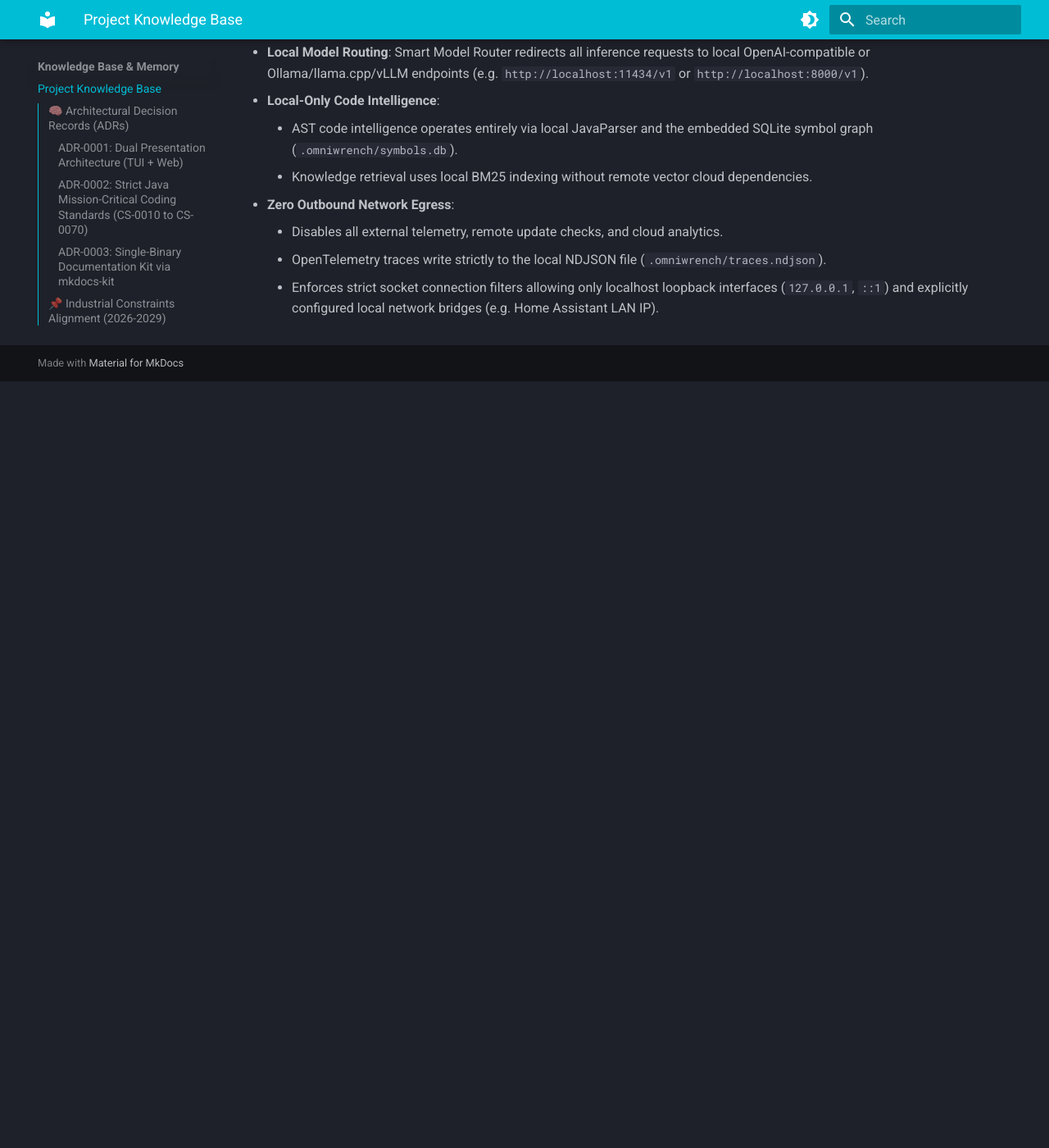
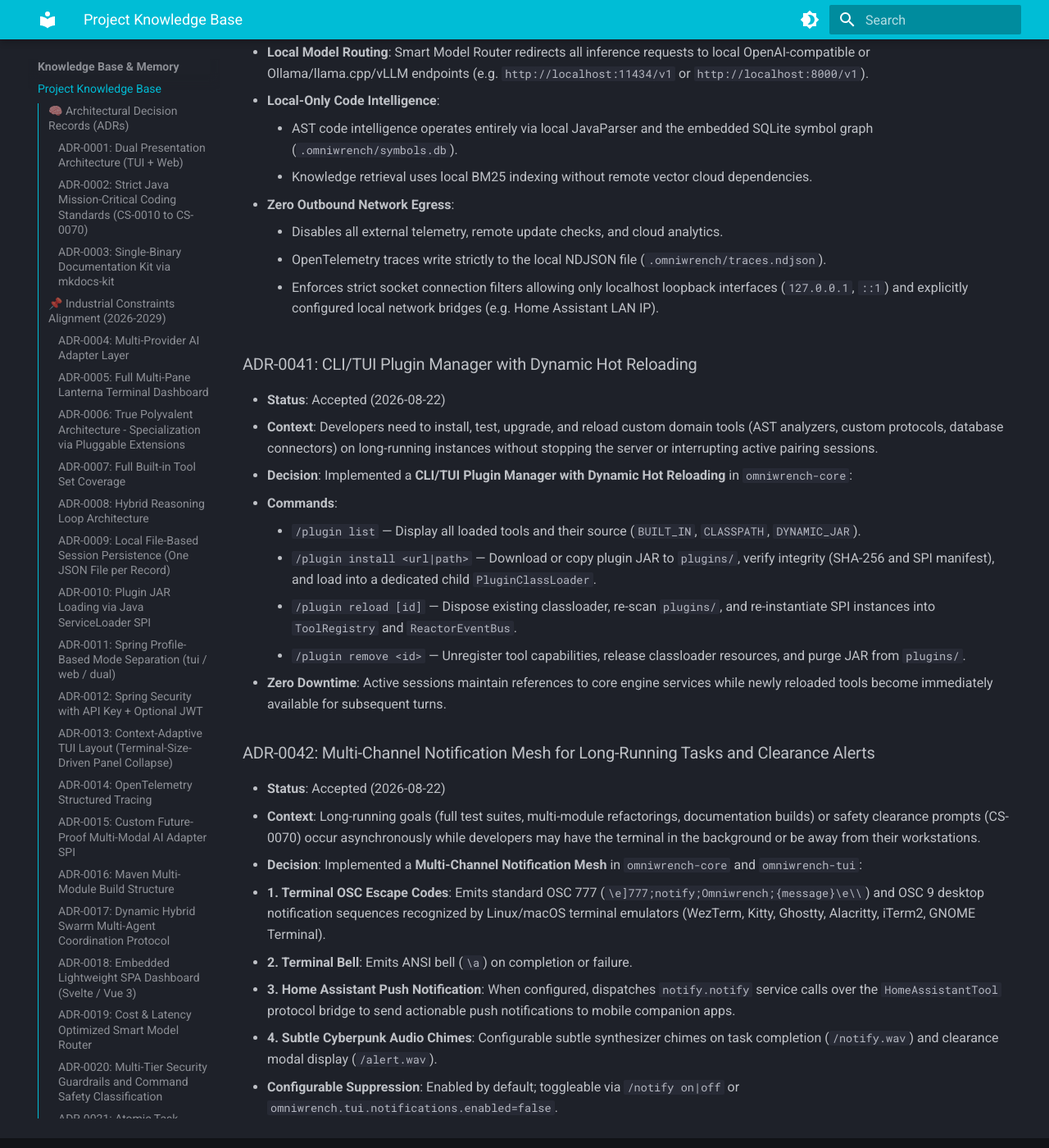
Before and after one commit to mlecabellec/omniwrench, an MkDocs documentation site: the page built from doc/docs/knowledge/knowledge_base.md, in a window 1280 px wide and 1400 px high, scrolled down 19348 px. Shown: the whole window at 82% size. Built offline with MkDocs 1.6.1 and Material for MkDocs 9.7.7, drawn with Linux system fonts in a browser that asks for light colours; before the commit the page ends 19813 px from its top, so only the background shows below that.

Commit message:
docs: add ADR-0041 and ADR-0042, dynamic plugin hot-reload, and multi-channel notifications [WIP]
- Added ADR-0041: CLI/TUI Plugin Manager with Dynamic Hot Reloading (/plugin install/reload)
- Added ADR-0042: Multi-Channel Notification Mesh for Tasks and Clearance Alerts (OSC 777, Bell, HA Push)
- Synchronized requirements register with REQ-00082 and REQ-00083
- Synchronized features register with FR-00038 and FR-00039
- Verified clean build and full test execution pass (7/7 tests passing, doc site built)

```diff
--- a/doc/docs/features/features_index.md
+++ b/doc/docs/features/features_index.md
@@ -53,3 +53,5 @@ Comprehensive catalog of user-facing and engine-level functional capabilities pr
 - **`FR-00035` SQLite Relational Symbol Graph**: Embedded relational database (`symbols.db`) with FTS5 search and inotify incremental updates (`ADR-0038`).
 - **`FR-00036` Multi-Format Session Exporter**: Export pairing sessions to Markdown, standalone HTML5, publication PDF, and JSON audit bundles (`ADR-0039`).
 - **`FR-00037` Autonomous Local Air-Gapped Mode**: 100% offline operation (`--offline`) with zero network egress and local LLM routing (`ADR-0040`).
+- **`FR-00038` Dynamic Plugin Manager with Hot Reloading**: Install, remove, and hot-reload plugins via `/plugin` without process restarts (`ADR-0041`).
+- **`FR-00039` Multi-Channel Notification Mesh**: Terminal OSC 777 desktop notifications, ANSI bell, and Home Assistant push alerts (`ADR-0042`).
--- a/doc/docs/knowledge/knowledge_base.md
+++ b/doc/docs/knowledge/knowledge_base.md
@@ -456,3 +456,24 @@ This document stores persistent project knowledge, architectural decisions, and
     * Disables all external telemetry, remote update checks, and cloud analytics.
     * OpenTelemetry traces write strictly to the local NDJSON file (`.omniwrench/traces.ndjson`).
     * Enforces strict socket connection filters allowing only localhost loopback interfaces (`127.0.0.1`, `::1`) and explicitly configured local network bridges (e.g. Home Assistant LAN IP).
+
+### ADR-0041: CLI/TUI Plugin Manager with Dynamic Hot Reloading
+- **Status**: Accepted (2026-08-22)
+- **Context**: Developers need to install, test, upgrade, and reload custom domain tools (AST analyzers, custom protocols, database connectors) on long-running instances without stopping the server or interrupting active pairing sessions.
+- **Decision**: Implemented a **CLI/TUI Plugin Manager with Dynamic Hot Reloading** in `omniwrench-core`:
+  - **Commands**:
+    * `/plugin list` — Display all loaded tools and their source (`BUILT_IN`, `CLASSPATH`, `DYNAMIC_JAR`).
+    * `/plugin install <url|path>` — Download or copy plugin JAR to `plugins/`, verify integrity (SHA-256 and SPI manifest), and load into a dedicated child `PluginClassLoader`.
+    * `/plugin reload [id]` — Dispose existing classloader, re-scan `plugins/`, and re-instantiate SPI instances into `ToolRegistry` and `ReactorEventBus`.
+    * `/plugin remove <id>` — Unregister tool capabilities, release classloader resources, and purge JAR from `plugins/`.
+  - **Zero Downtime**: Active sessions maintain references to core engine services while newly reloaded tools become immediately available for subsequent turns.
+
+### ADR-0042: Multi-Channel Notification Mesh for Long-Running Tasks and Clearance Alerts
+- **Status**: Accepted (2026-08-22)
+- **Context**: Long-running goals (full test suites, multi-module refactorings, documentation builds) or safety clearance prompts (CS-0070) occur asynchronously while developers may have the terminal in the background or be away from their workstations.
+- **Decision**: Implemented a **Multi-Channel Notification Mesh** in `omniwrench-core` and `omniwrench-tui`:
+  - **1. Terminal OSC Escape Codes**: Emits standard OSC 777 (`\e]777;notify;Omniwrench;{message}\e\\`) and OSC 9 desktop notification sequences recognized by Linux/macOS terminal emulators (WezTerm, Kitty, Ghostty, Alacritty, iTerm2, GNOME Terminal).
+  - **2. Terminal Bell**: Emits ANSI bell (`\a`) on completion or failure.
+  - **3. Home Assistant Push Notification**: When configured, dispatches `notify.notify` service calls over the `HomeAssistantTool` protocol bridge to send actionable push notifications to mobile companion apps.
+  - **4. Subtle Cyberpunk Audio Chimes**: Configurable subtle synthesizer chimes on task completion (`/notify.wav`) and clearance modal display (`/alert.wav`).
+  - **Configurable Suppression**: Enabled by default; toggleable via `/notify on|off` or `omniwrench.tui.notifications.enabled=false`.
```
Also changed, not shown: doc/docs/requirements/requirements_index.md (+2 -0 lines).
